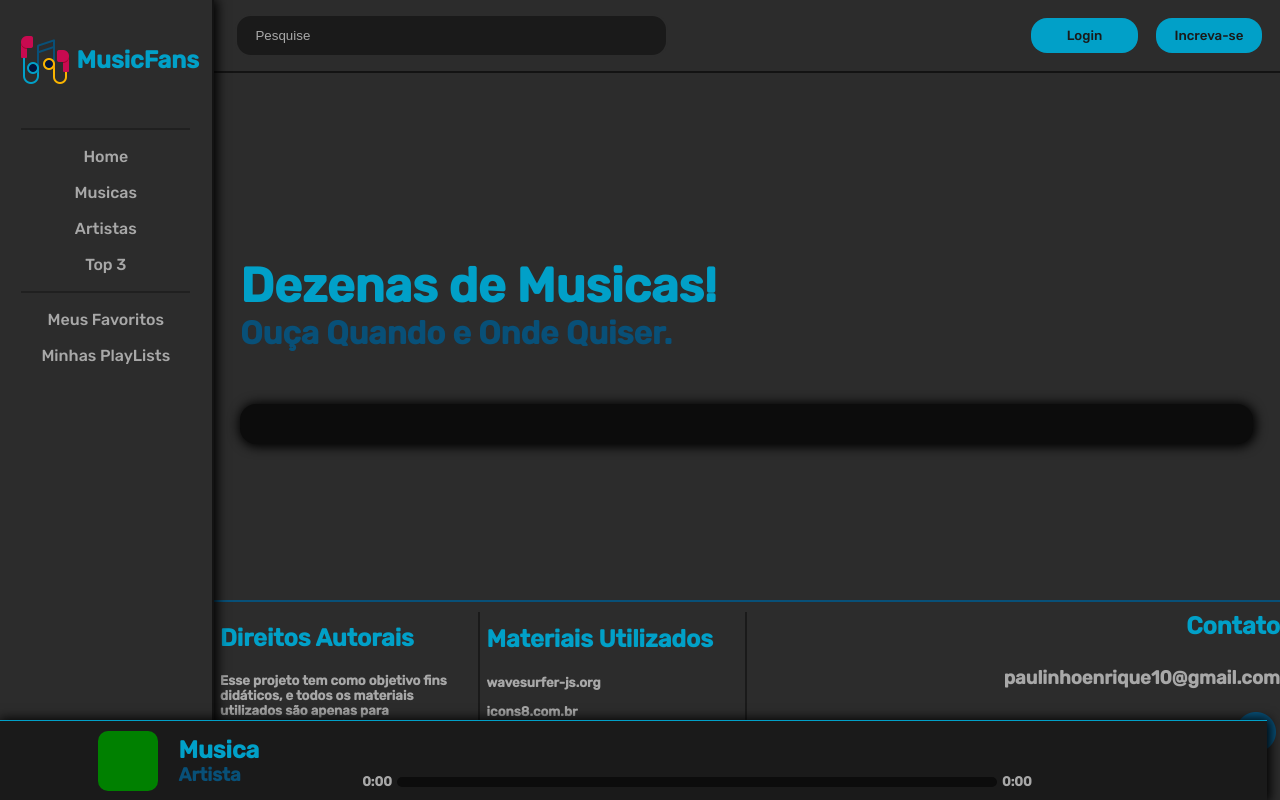
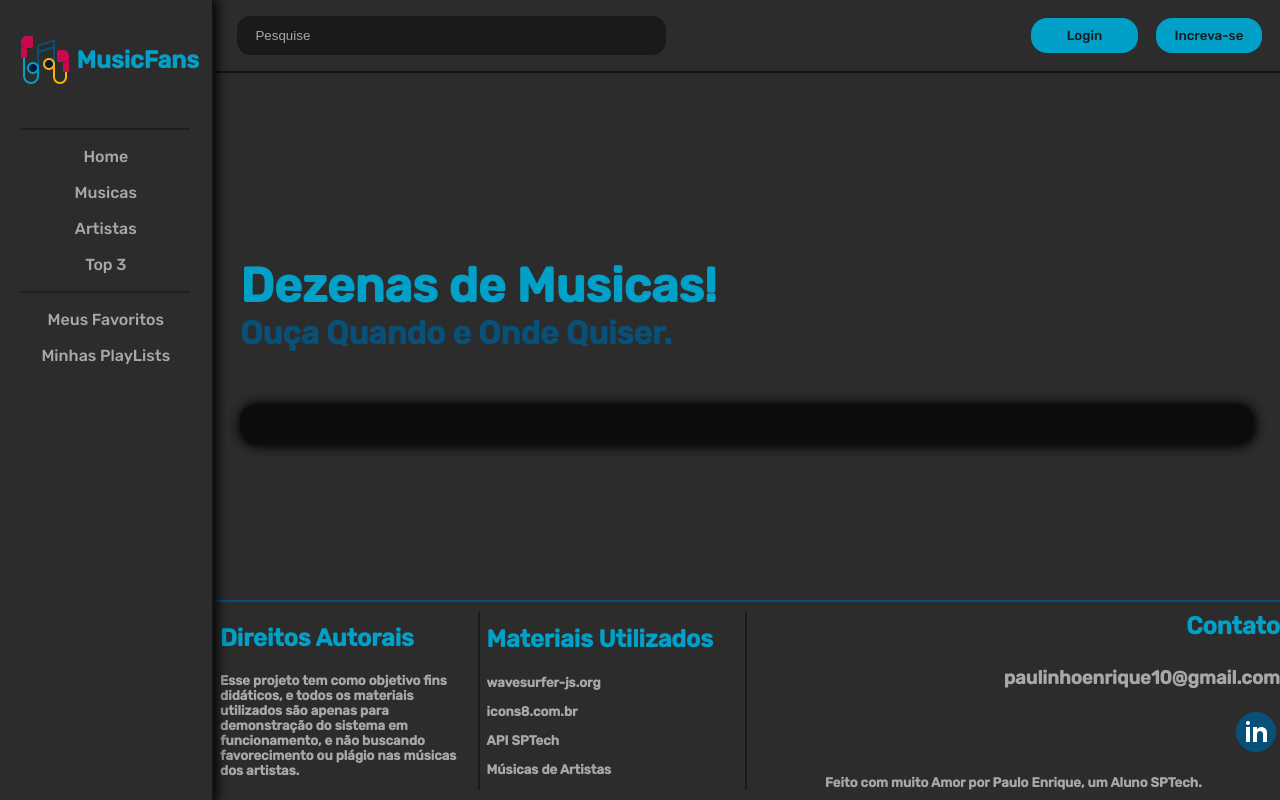
Before and after one commit to Paulo-Enrique-Santos/Projeto-Individual, a website: page public/music.html in a window 1280 px wide. Drawn offline with Linux system fonts and the light colour scheme; no server answers.

Commit message:
alterações no css do player bottom

```diff
--- a/public/css/style.css
+++ b/public/css/style.css
@@ -943,7 +943,7 @@ footer .contato h5{
     position: absolute;
     z-index: 8;
     align-self: flex-end;
-    display: flex;
+    display: none;
     justify-content: space-evenly;
     align-items: center;
     animation: .8s ativarPlayer linear forwards;
@@ -964,6 +964,7 @@ footer .contato h5{
     margin-right: 20px;
     height: 60px;
     width: 60px;
+    box-shadow: 1px 1px 11px 2px #000000;
     border-radius: 10px;
     background-color: green;
 }
@@ -1019,7 +1020,6 @@ footer .contato h5{
 .player_bottom progress::-webkit-progress-value{
     background-color: var(--contraste-color);
     border-radius: 20px;
-    transition: 3000ms;
 }
 
 .player_bottom progress::-webkit-progress-bar{
```
